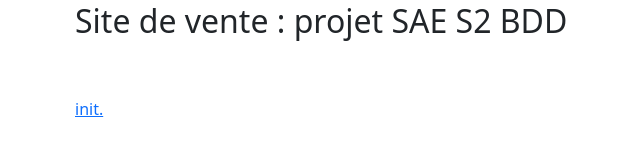
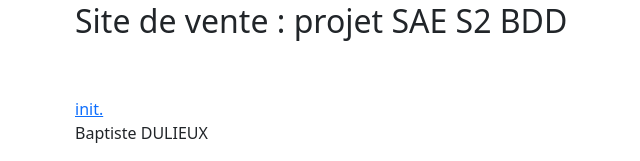
Before and after one commit to Team-Chartreuse/site-E-commerce, a Flask app: page / in a window 1280 px wide. Shown: the part 1427-1588 px from the top of the page, without its empty margins (7-647 px from the left). Before the commit the page ends 1544 px from the top, so only its background shows below. Run offline with Flask 3, Linux system fonts and the light colour scheme; some libraries are stand-ins or nearby versions.

Commit message:
ajout nom

```diff
--- a/templates/auth/layout.html
+++ b/templates/auth/layout.html
@@ -21,6 +21,7 @@
         <br><br>
         <a href="/base/init">init.</a>
         <br>
+        <p>Baptiste DULIEUX</p>
     {% endblock %}
 </div><!-- /.container -->
 
```
